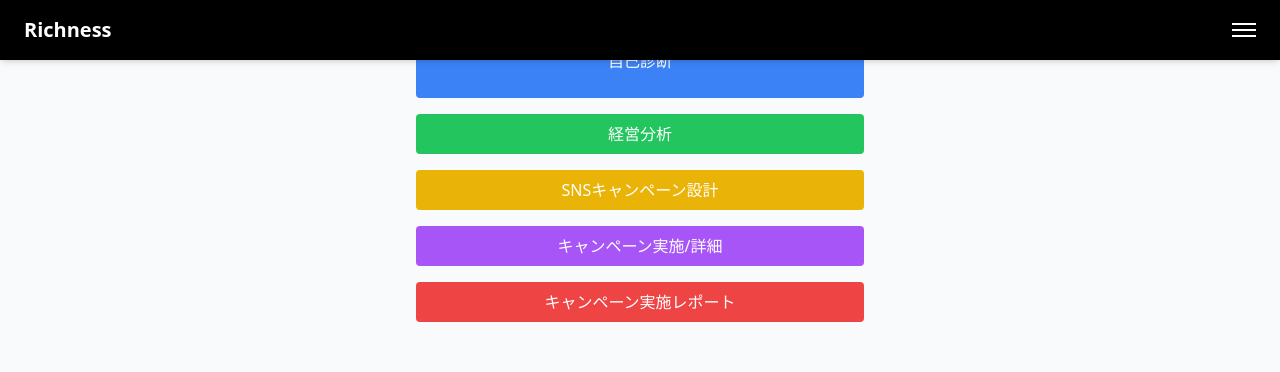
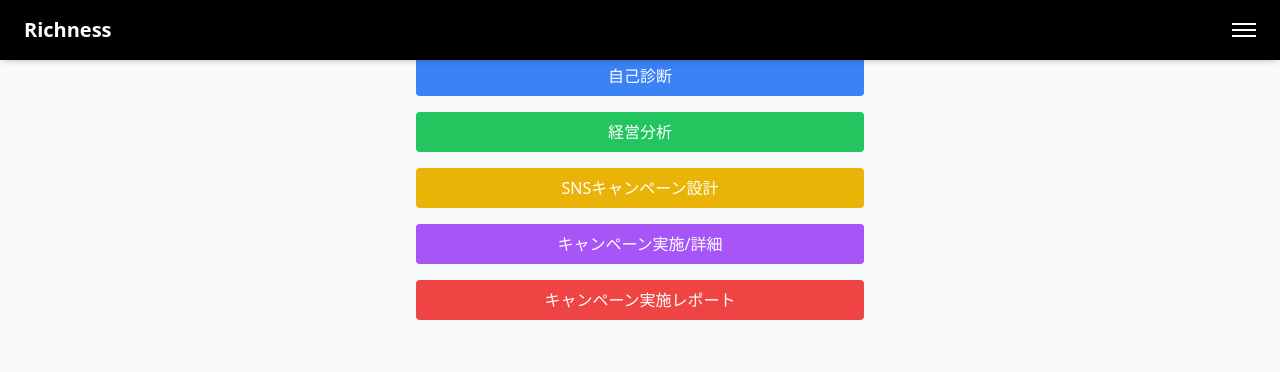
Before and after one commit to teishito/step4-richconnections-front, a Next.js app: page /dashboard in a window 1280 px wide. Shown: the top 372 px of the page. Built offline with nearby package versions, Linux system fonts and the light colour scheme.

Commit message:
Update DashboardMenu.jsx

```diff
--- a/components/DashboardMenu.jsx
+++ b/components/DashboardMenu.jsx
@@ -10,8 +10,8 @@ export default function DashboardMenu() {
   };
 
   return (
-    <div className="space-y-4 w-full max-w-md">
-      <button className="w-full bg-blue-500 text-white py-2 rounded" onClick={() => handleNavigate("/diagnosis")} style={{ padding: "25px" }}>自己診断</button>
+    <div className="space-y-4 w-full max-w-md mt-8">
+      <button className="w-full bg-blue-500 text-white py-2 rounded" onClick={() => handleNavigate("/diagnosis")}>自己診断</button>
       <button className="w-full bg-green-500 text-white py-2 rounded">経営分析</button>
       <button className="w-full bg-yellow-500 text-white py-2 rounded">SNSキャンペーン設計</button>
       <button className="w-full bg-purple-500 text-white py-2 rounded">キャンペーン実施/詳細</button>
```
